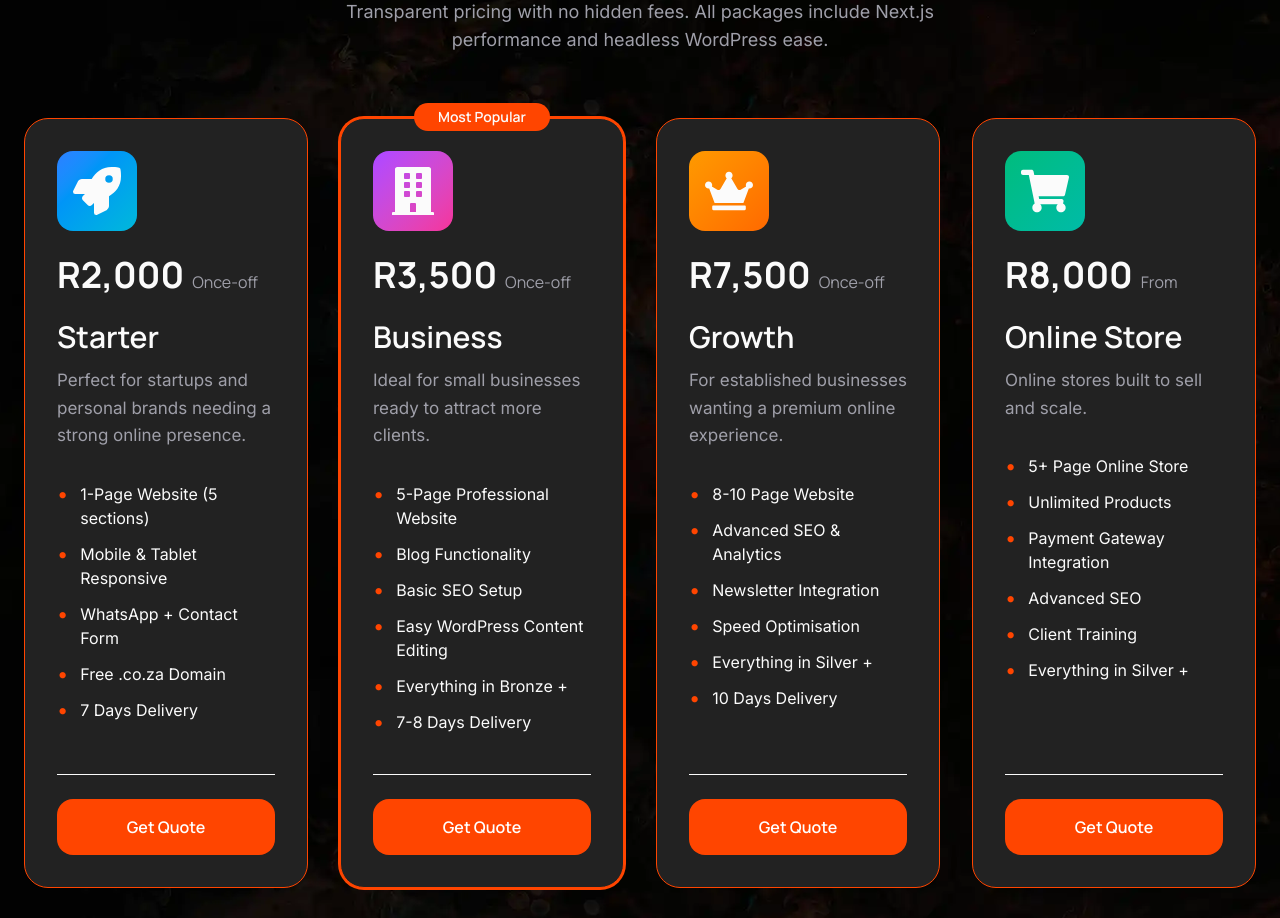
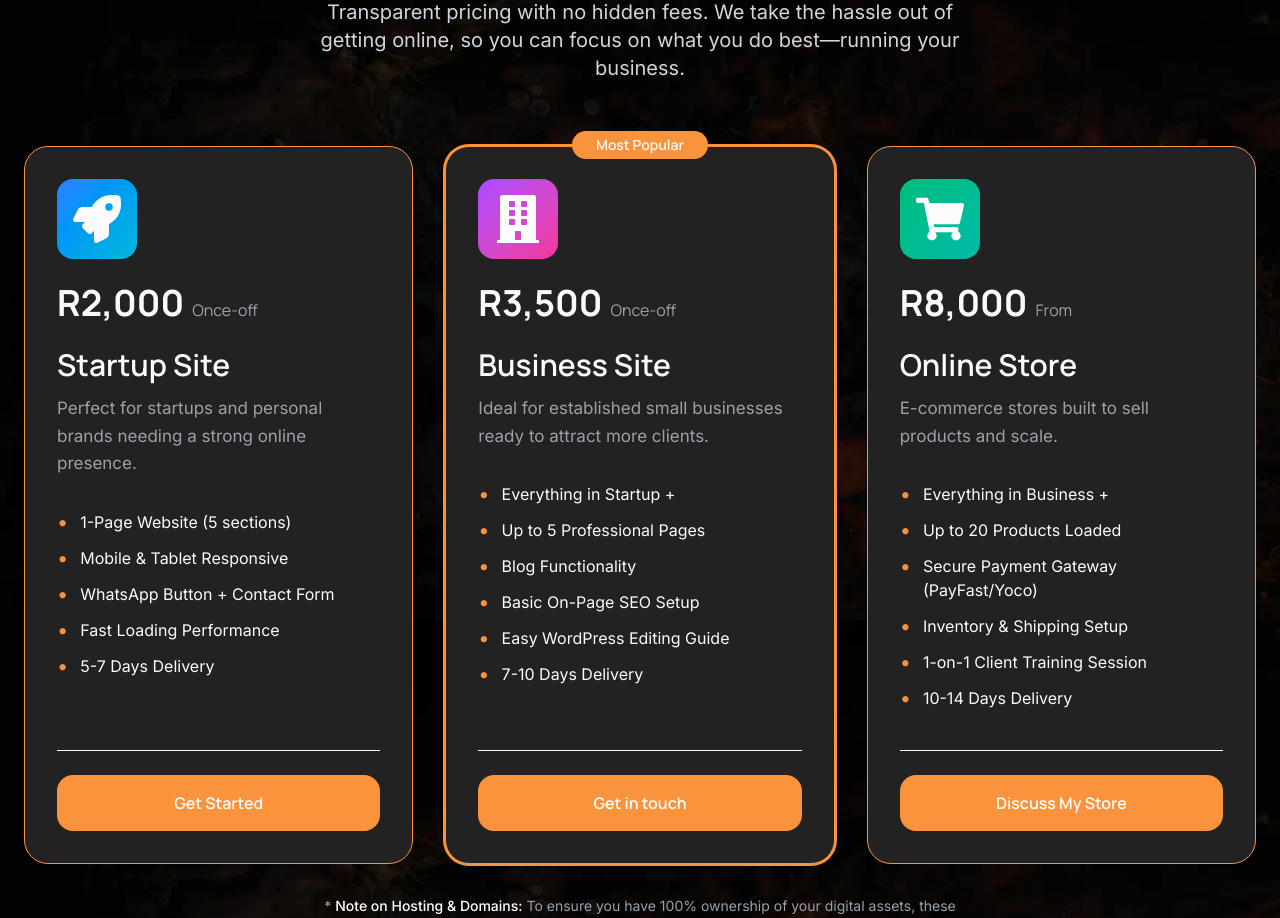
Before and after one commit to stefangrobler155/sfgweb-colorful, a Next.js app: page / in a window 1280 px wide. Shown: the part 1780-2698 px from the top of the page. Built offline with nearby package versions, Linux system fonts and the light colour scheme.

Commit message:
refactor: update color variables, enhance layout styles, and improve component text for consistency

```diff
--- a/src/app/globals.css
+++ b/src/app/globals.css
@@ -3,7 +3,7 @@
 :root {
   --primary-color: #fbfbfb;
   --secondary-color: #222222;
-  --accent-color-1: #ff4500;
+  --accent-color-1: #fb923c; /* #ff4500 */
   --accent-color-2: #c9ad03;
   --accent-color-3: #d4e3ea;
   --accent-color-4: #fdc2c8;
--- a/src/app/layout.js
+++ b/src/app/layout.js
@@ -25,7 +25,7 @@ const manrope = Manrope({
 export default function RootLayout({ children }) {
   return (
     <html lang="en" className={`${inter.variable} ${manrope.variable}`}>
-      <body id="home" className={`${inter.className} ${manrope.className} min-h-screen bg-fixed bg-cover bg-center bg-no-repeat`}
+      <body id="home" className={`${inter.className} ${manrope.className} min-h-screen bg-local md:bg-fixed bg-cover bg-center bg-no-repeat`}
         style={{
           backgroundImage: "url('/bg_fixed.webp')",
           // Optional: Add dark overlay
--- a/src/components/PriceList.jsx
+++ b/src/components/PriceList.jsx
@@ -5,70 +5,59 @@ import { FaRocket, FaBuilding, FaCrown, FaShoppingCart } from "react-icons/fa";
 const packages = [
   {
     icon: <FaRocket size={48} />,
-    title: "Starter",
+    title: "Startup Site",
     price: "R2,000",
     period: "Once-off",
     description: "Perfect for startups and personal brands needing a strong online presence.",
     features: [
       "1-Page Website (5 sections)",
       "Mobile & Tablet Responsive",
-      "WhatsApp + Contact Form",
-      "Free .co.za Domain",
-      "7 Days Delivery",
+      "WhatsApp Button + Contact Form",
+      "Fast Loading Performance",
+      "5-7 Days Delivery",
     ],
     accent: "from-blue-500 to-cyan-500",
     popular: false,
+    buttonText: "Get Started", // <-- New
+    // buttonLink: "/contact?package=startup" // <-- New
   },
   {
     icon: <FaBuilding size={48} />,
-    title: "Business",
+    title: "Business Site",
     price: "R3,500",
     period: "Once-off",
-    description: "Ideal for small businesses ready to attract more clients.",
+    description: "Ideal for established small businesses ready to attract more clients.",
     features: [
-      "5-Page Professional Website",
+      "Everything in Startup +",
+      "Up to 5 Professional Pages",
       "Blog Functionality",
-      "Basic SEO Setup",
-      "Easy WordPress Content Editing",
-      "Everything in Bronze +",
-      "7-8 Days Delivery",
+      "Basic On-Page SEO Setup",
+      "Easy WordPress Editing Guide",
+      "7-10 Days Delivery",
     ],
     accent: "from-purple-500 to-pink-500",
     popular: true,
-  },
-  {
-    icon: <FaCrown size={48} />,
-    title: "Growth",
-    price: "R7,500",
-    period: "Once-off",
-    description: "For established businesses wanting a premium online experience.",
-    features: [
-      "8-10 Page Website",
-      "Advanced SEO & Analytics",
-      "Newsletter Integration",
-      "Speed Optimisation",
-      "Everything in Silver +",
-      "10 Days Delivery",
-    ],
-    accent: "from-amber-500 to-orange-500",
-    popular: false,
+    buttonText: "Get in touch",
+    // buttonLink: "/contact?package=business"
   },
   {
     icon: <FaShoppingCart size={48} />,
     title: "Online Store",
     price: "R8,000",
     period: "From",
-    description: "Online stores built to sell and scale.",
+    description: "E-commerce stores built to sell products and scale.",
     features: [
-      "5+ Page Online Store",
-      "Unlimited Products",
-      "Payment Gateway Integration",
-      "Advanced SEO",
-      "Client Training",
-      "Everything in Silver +",
+      "Everything in Business +",
+      "Up to 20 Products Loaded",
+      "Secure Payment Gateway (PayFast/Yoco)",
+      "Inventory & Shipping Setup",
+      "1-on-1 Client Training Session",
+      "10-14 Days Delivery",
     ],
     accent: "from-emerald-500 to-teal-500",
     popular: false,
+    buttonText: "Discuss My Store",
+    // buttonLink: "/contact?package=store"
   },
 ];
 
@@ -126,9 +115,9 @@ export default function Pricing() {
             whileInView={{ opacity: 1, y: 0 }}
             viewport={{ once: true }}
             transition={{ delay: 0.2 }}
-            className="mt-4 text-lg max-w-2xl mx-auto text-zinc-400"
+            className="mt-4 text-lg md:text-xl text-gray-300 max-w-2xl mx-auto"
           >
-            Transparent pricing with no hidden fees. All packages include Next.js performance and headless WordPress ease.
+            Transparent pricing with no hidden fees. We take the hassle out of getting online, so you can focus on what you do best—running your business.
           </motion.p>
         </div>
 
@@ -138,7 +127,7 @@ export default function Pricing() {
           initial="hidden"
           whileInView="visible"
           viewport={{ once: true }}
-          className="grid md:grid-cols-2 lg:grid-cols-4 gap-8"
+          className="grid md:grid-cols-2 lg:grid-cols-3 gap-8"
         >
           {packages.map((pkg, idx) => (
             <motion.div
@@ -191,13 +180,16 @@ export default function Pricing() {
                   href="#contact"
                   className="block w-full text-center bg-[var(--accent-color-1)] hover:bg-[var(--accent-color-5)] text-white font-semibold py-4 px-6 rounded-2xl transition-all duration-300 group-hover:scale-[1.02]"
                 >
-                  Get Quote
+                  {pkg.buttonText}
                 </a>
               </div>
             </motion.div>
           ))}
         </motion.div>
 
+        <p className="text-center text-sm text-gray-400 mt-8 max-w-2xl mx-auto">
+          * <span className="text-white font-medium">Note on Hosting & Domains:</span> To ensure you have 100% ownership of your digital assets, these prices cover the design and build only. You will be required to purchase your own domain name (~R100/year) and basic hosting (~R60/month) prior to development. We will provide a simple, step-by-step guide on exactly what to buy!
+        </p>
         <p className="text-center text-zinc-400 mt-10 text-sm">
           Need something custom? <a href="#contact" className="text-[var(--accent-color-1)] hover:underline">Let’s discuss your project</a>
         </p>
--- a/src/components/WhyMe.jsx
+++ b/src/components/WhyMe.jsx
@@ -6,24 +6,28 @@ const reasons = [
   {
     icon: <FaCheckCircle size={48} />,
     title: "Results That Matter",
-    description: "Professional websites designed to help businesses establish a stronger online presence.",
+    // Changed: Tied it back to your main headline
+    description: "Websites built to do more than just look good—designed to turn visitors into paying customers.",
     accent: "from-blue-500 to-cyan-500",
   },
   {
     icon: <FaClock size={48} />,
     title: "Fast Turnaround",
-    description: "Most projects are completed in 2–4 weeks with regular updates and clear communication.",
+    // Changed: Fixed the timeline contradiction!
+    description: "Don't wait months. Most projects are designed, built, and launched in under 2 weeks.",
     accent: "from-purple-500 to-pink-500",
   },
   {
     icon: <FaTrophy size={48} />,
     title: "Modern & High Performance",
+    // Kept as is, it's perfect.
     description: "Fast-loading websites optimized for speed, mobile devices, and search engines.",
     accent: "from-amber-500 to-orange-500",
   },
   {
     icon: <FaHandshake size={48} />,
     title: "Personal Local Support",
+    // Kept as is, this is a HUGE selling point for SA clients.
     description: "Based in Free State, South Africa. Responsive, reliable, and easy to work with.",
     accent: "from-emerald-500 to-teal-500",
   },
@@ -68,23 +72,25 @@ export default function WhyMe() {
             WHY WORK WITH ME
           </motion.p>
 
+          {/* Design Tweak: Made the heading pure white for maximum pop */}
           <motion.h2
             initial={{ opacity: 0, y: 30 }}
             whileInView={{ opacity: 1, y: 0 }}
             viewport={{ once: true }}
             transition={{ duration: 0.6 }}
-            className="text-4xl md:text-5xl font-bold leading-tight mt-3"
+            className="text-4xl md:text-5xl font-bold leading-tight mt-3 text-white"
           >
             Built to Help Your Business{" "}
             <span className="text-[var(--accent-color-1)]">Grow</span>
           </motion.h2>
 
+          {/* Design Tweak: Added a muted color class for better readability */}
           <motion.p
             initial={{ opacity: 0, y: 20 }}
             whileInView={{ opacity: 1, y: 0 }}
             viewport={{ once: true }}
             transition={{ delay: 0.2 }}
-            className="mt-4 text-[var(--text-light)] text-lg max-w-2xl mx-auto"
+            className="mt-4 text-gray-400 text-lg max-w-2xl mx-auto" // Changed from var(--text-light) to gray-400
           >
             I don’t just create websites — I create digital tools that attract clients and build trust.
           </motion.p>
@@ -110,14 +116,16 @@ export default function WhyMe() {
               className="group bg-[var(--secondary-color)] border border-[var(--accent-color-1)] rounded-3xl p-8 hover:border-[var(--accent-color-5)] transition-all duration-500 flex flex-col h-full"
             >
               {/* Icon */}
-              <div className={`inline-flex p-4 rounded-2xl bg-gradient-to-br ${reason.accent} mb-6 text-[var(--text-light)] w-fit transition-transform group-hover:scale-110`}>
+              <div className={`inline-flex p-4 rounded-2xl bg-gradient-to-br ${reason.accent} mb-6 text-white w-fit transition-transform group-hover:scale-110`}>
                 {reason.icon}
               </div>
 
-              <h3 className="text-2xl font-semibold mb-3 leading-tight">
+              {/* Design Tweak: Made card headings white */}
+              <h3 className="text-2xl font-semibold mb-3 leading-tight text-white">
                 {reason.title}
               </h3>
-              <p className="text-[var(--text-light)] leading-relaxed flex-1">
+              {/* Design Tweak: Made card body text slightly muted */}
+              <p className="text-gray-400 leading-relaxed flex-1">
                 {reason.description}
               </p>
             </motion.div>
```
Also changed, not shown: src/components/Services.jsx (+14 -12 lines).
